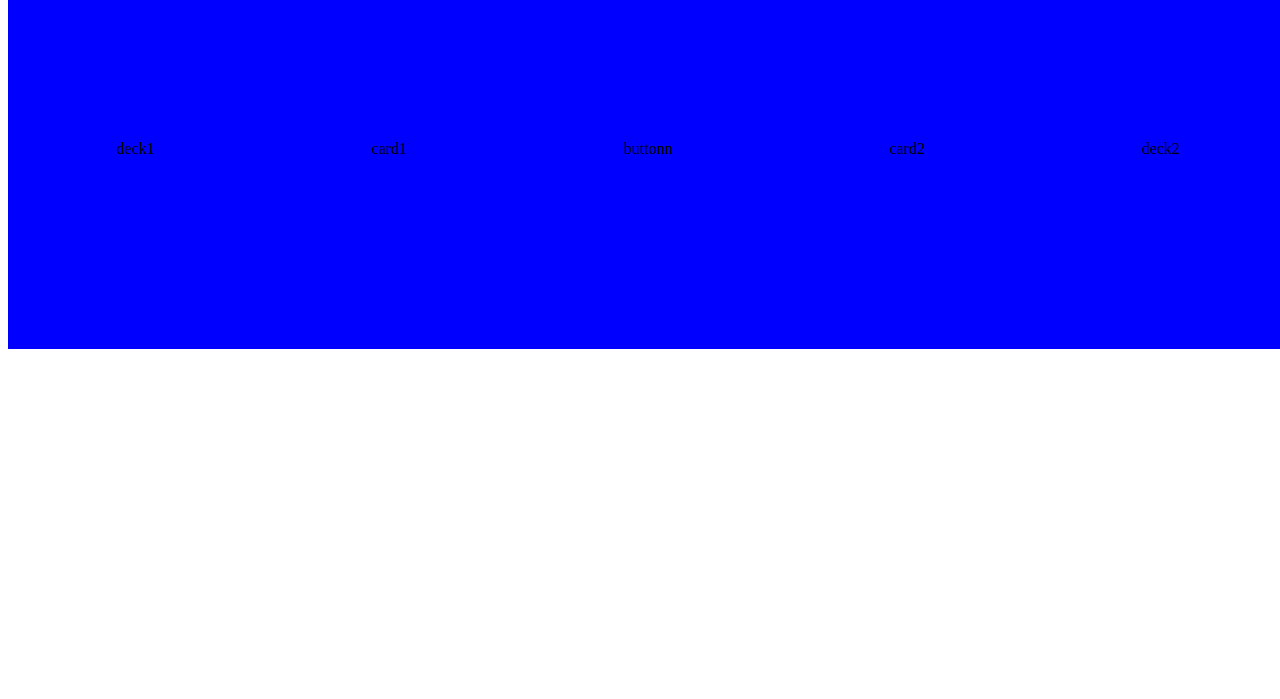
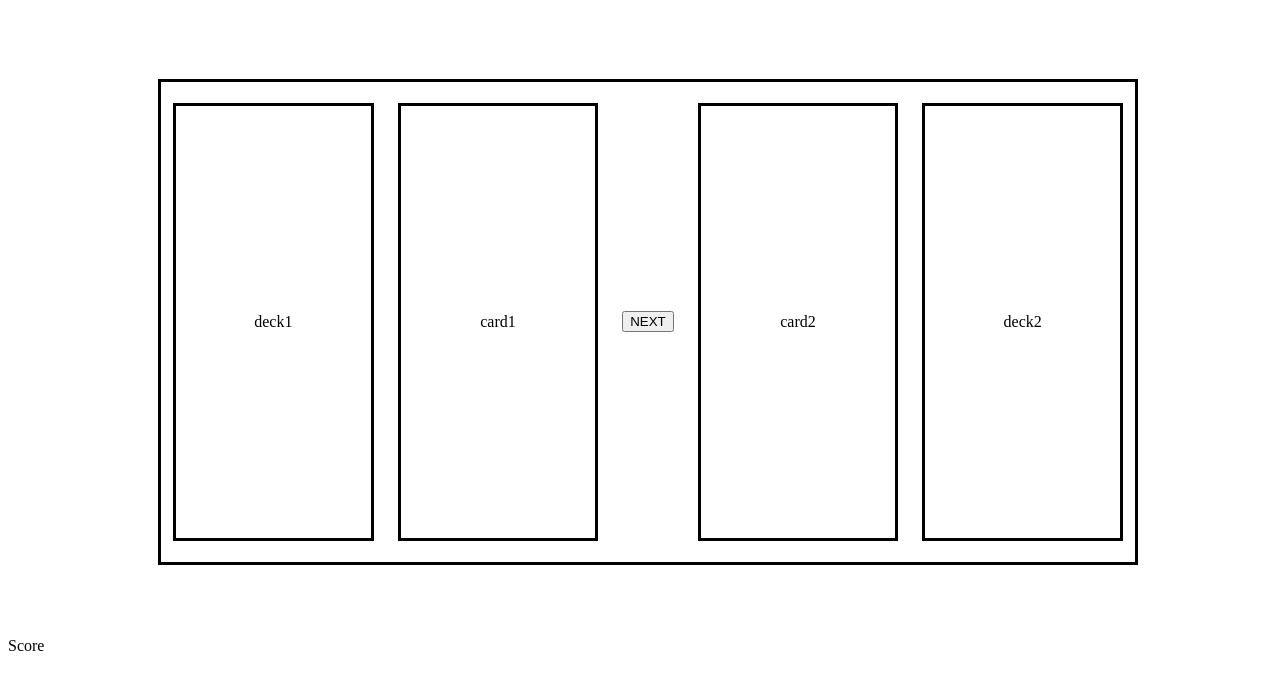
Before and after one commit to brunomachadors/card-war, a plain HTML site: page index.html in a window 1280 px wide. Shown: the part 117-816 px from the top of the page. Drawn offline with Linux system fonts and the light colour scheme.

Commit message:
Adding js file and adding some style

```diff
--- /dev/null
+++ b/cardWar.js
@@ -0,0 +1 @@
+function splitDeck() {}
--- a/index.html
+++ b/index.html
@@ -1,39 +1,22 @@
 <html lang="en">
-<head>
-    <meta charset="UTF-8">
-    <meta name="viewport" content="width=device-width, initial-scale=1.0">
-    <link rel="stylesheet" href="style.css">
+  <head>
+    <meta charset="UTF-8" />
+    <meta name="viewport" content="width=device-width, initial-scale=1.0" />
+    <link rel="stylesheet" href="style.css" />
+    <script src="cardWar.js"></script>
     <title>Card War Game</title>
-</head>
-<body>
+  </head>
+  <body>
     <h1>Card War Game</h1>
 
     <div class="game-countainer">
-        <div>
-            deck1
-
-        </div>
-        <div>
-            card1
-
-        </div>
-        <div>
-            buttonn
-
-        </div>
-        <div>
-            card2
-
-        </div>
-        <div>
-            deck2
-
-        </div>
-
+      <div class="deck-one-container">deck1</div>
+      <div class="card-one-container">card1</div>
+      <div class="button-next-round"><button>NEXT</button></div>
+      <div class="card-two-container">card2</div>
+      <div class="deck-two-container">deck2</div>
     </div>
 
-
-
-</body>
-
+    <div>Score</div>
+  </body>
 </html>
--- a/style.css
+++ b/style.css
@@ -1,16 +1,57 @@
-body{
+body {
   height: 100%;
   width: 100%;
+  display: flex;
+  flex-direction: column;
+  justify-content: space-around;
 }
-h1{
+h1 {
   display: flex;
   justify-content: center;
   align-items: center;
 }
-.game-countainer{
+
+.game-countainer {
   display: flex;
   justify-content: space-around;
   align-items: center;
-    background-color: blue;
-    height: 50%;
+  height: 60%;
+  border: solid black;
+  margin: 0 150px;
 }
+
+.deck-one-container {
+  border: solid black;
+  height: 90%;
+  width: 20%;
+  display: flex;
+  justify-content: center;
+  align-items: center;
+}
+
+.deck-two-container {
+  border: solid black;
+  height: 90%;
+  width: 20%;
+  display: flex;
+  justify-content: center;
+  align-items: center;
+}
+
+.card-one-container {
+  border: solid black;
+  height: 90%;
+  width: 20%;
+  display: flex;
+  justify-content: center;
+  align-items: center;
+}
+
+.card-two-container {
+  border: solid black;
+  height: 90%;
+  width: 20%;
+  display: flex;
+  justify-content: center;
+  align-items: center;
+}
```
Lines whose indentation alone changed are shown as unchanged.
